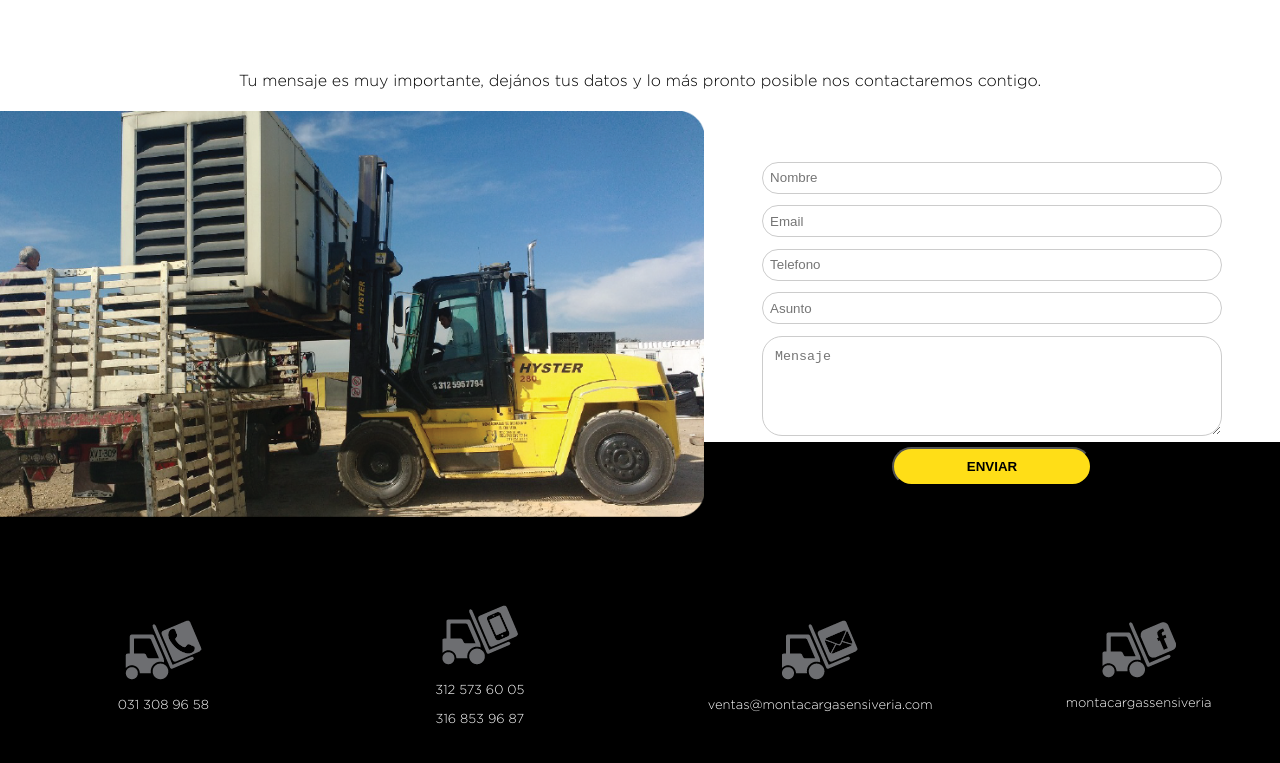
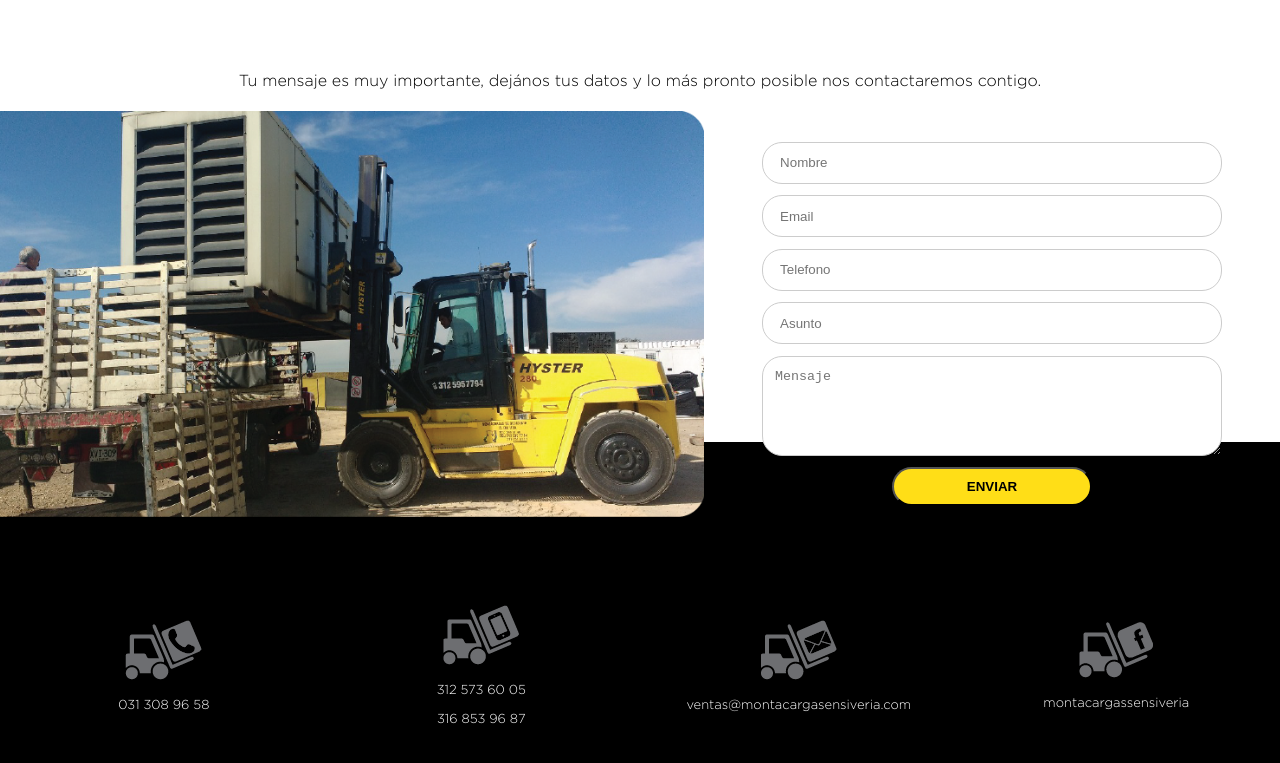
Before and after one commit to montacargasensiberia/montacargasensiberia.github.io, a plain HTML site: page index.html in a window 1280 px wide. Shown: the part 1097-1860 px from the top of the page. Drawn offline with nearby package versions, Linux system fonts and the light colour scheme.

Commit message:
Fix some measurements

```diff
--- a/css/main.css
+++ b/css/main.css
@@ -34,6 +34,7 @@ body {
   display: flex;
   justify-content: space-between;
   width: 95%;
+  margin: auto;
 }
 
 .menu-logo { height: 60px; }
@@ -122,7 +123,7 @@ body {
 /* Hero */
 #hero {
   background-image: url(../images/bg-header.png);
-  background-position: -75px 0px;
+  /* background-position: -75px 0px; */
   background-size: cover;
   background-repeat: no-repeat;
   color: #FFF;
@@ -255,6 +256,7 @@ body {
   .services {
     justify-content: space-between;
     flex-wrap: nowrap;
+    padding: 20px 40px;
   }
   .service {
     max-width: 30%;
@@ -316,7 +318,7 @@ input, textarea {
   border-radius: 20px;
   width: 90%;
   margin: 0 auto 15px;
-  padding: 10px 10px 10px 15px;
+  padding: 15px 10px 15px 15px;
 }
 textarea { min-height: 150px; }
 
@@ -347,7 +349,7 @@ button {
   input, textarea {
     margin: 0 auto 2% !important;
     width: 80%;
-    padding: 7.5px;
+    padding: 12.5px 17.5px;
   }
   textarea { min-height: 100px; padding: 12.5px; }
 }
@@ -375,23 +377,19 @@ footer a {
 footer a:hover { text-decoration: underline; }
 
 .icon {
-  width: 40%;
-  margin: 5%;
+  width: 80%;
+  margin: 5% 0;
   text-align: center;
   font-size: 13px;
-}
-
-.icon:nth-child(3) {
-  width: 50%;
-}
-.icon:last-child {
-  width: 30%;
+  min-width: 120px;
 }
 
 @media screen and (min-width: 768px) {
-  footer {
-    flex-wrap: nowrap;
-  }
+  .icon { width: 25%; }
+}
+
+@media screen and (min-width: 768px) {
+  .icon { width: 25%; }
 }
 
 .chatea {
```
